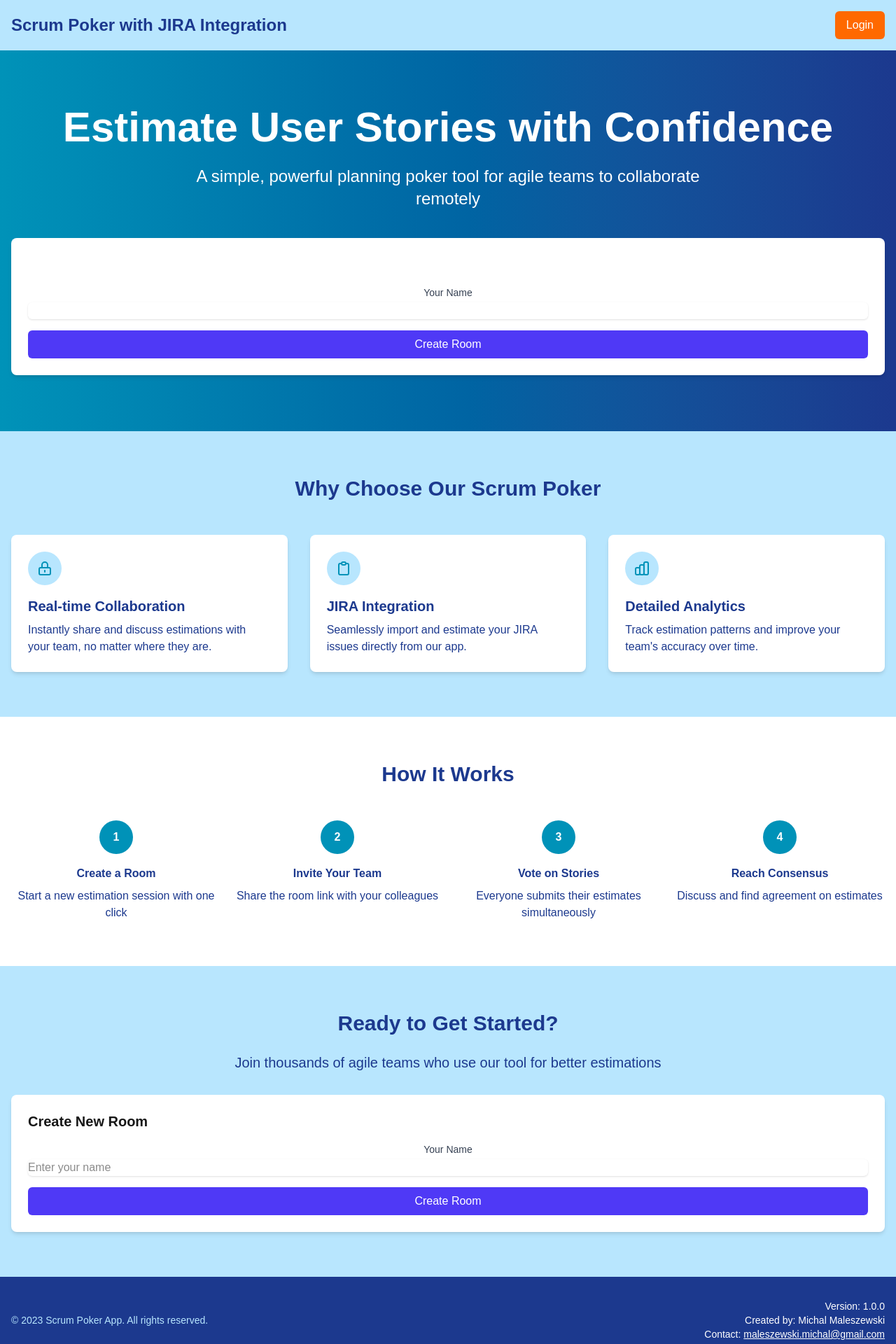
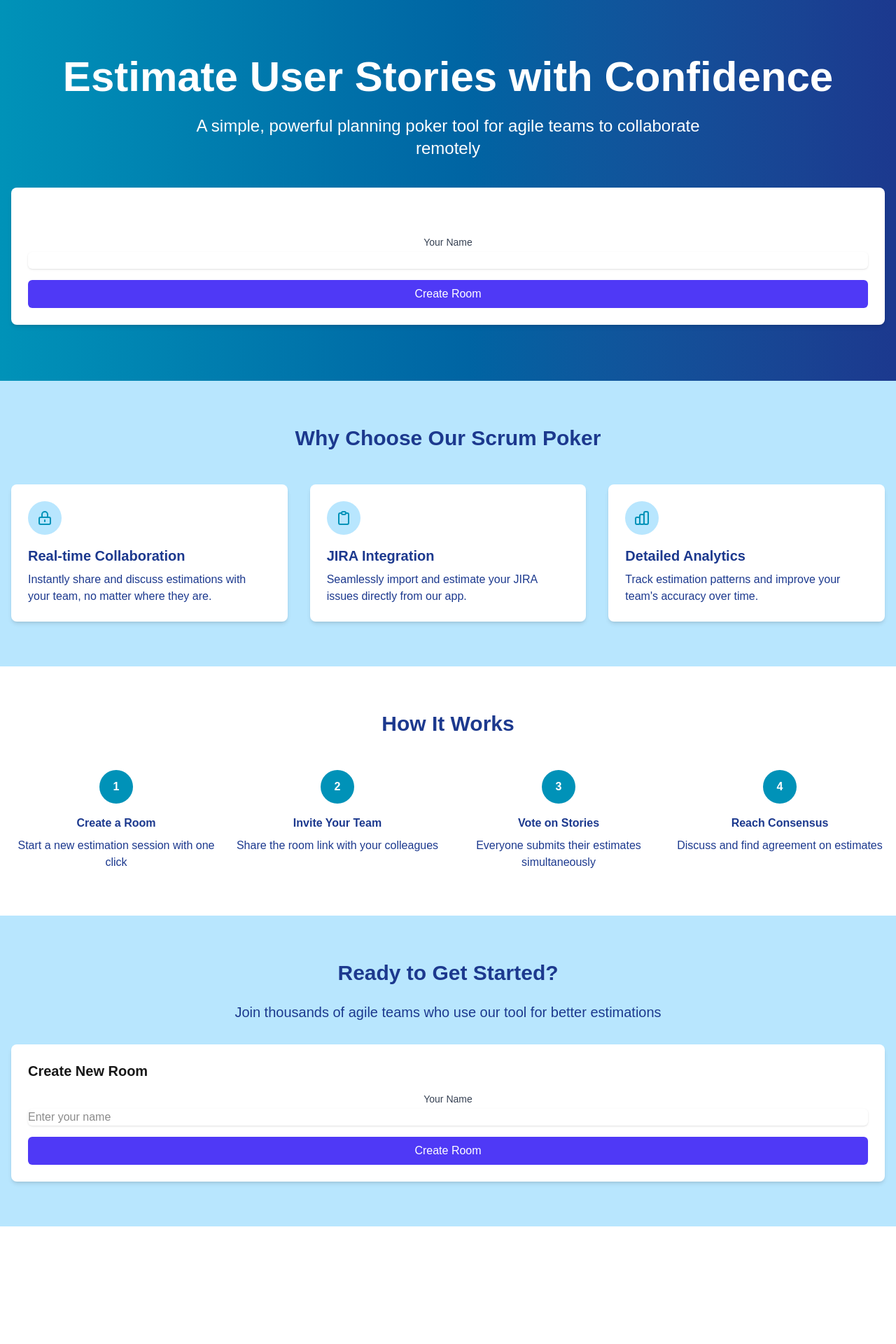
Before and after one commit to MichalWr88/scrum-poker-front, a Next.js app: page / in a window 1280 px wide. Shown: the top 1920 px of the page at 70% size. After the commit the page ends 1752 px from the top, so only its background shows below. Built offline with nearby package versions, Linux system fonts and the light colour scheme.

Commit message:
feat: simplify Home component by removing navigation and footer sections

```diff
--- a/src/app/page.tsx
+++ b/src/app/page.tsx
@@ -1,25 +1,9 @@
 import { CreateRoom } from "@/components/create-room";
-import Link from "next/link";
-import Image from "next/image";
 
 export default function Home() {
   return (
     <div className="min-h-screen flex flex-col">
-      {/* Navigation */}
-      <nav className="bg-sky-200 shadow-sm">
-        <div className="max-w-7xl mx-auto px-4 py-4 flex justify-between items-center">
-          <div className="flex items-center">
-            <span className="text-2xl font-bold text-blue-900">
-              Scrum Poker with JIRA Integration
-            </span>
-          </div>
-          <div>
-            <button className="bg-orange-500 text-white px-4 py-2 rounded-md hover:bg-orange-600 transition-colors">
-              Login
-            </button>
-          </div>
-        </div>
-      </nav>
+
 
       {/* Hero Section */}
       <section className="bg-gradient-to-r from-cyan-600 to-blue-900 text-white py-20">
@@ -118,8 +102,8 @@ export default function Home() {
                 Detailed Analytics
               </h3>
               <p className="text-blue-900">
-                Track estimation patterns and improve your team's accuracy over
-                time.
+                Track estimation patterns and improve your team&apos;s accuracy
+                over time.
               </p>
             </div>
           </div>
@@ -198,32 +182,6 @@ export default function Home() {
           <CreateRoom />
         </div>
       </section>
-
-      {/* Footer */}
-      <footer className="bg-blue-900 text-white py-8 mt-auto">
-        <div className="max-w-7xl mx-auto px-4">
-          <div className="flex flex-col md:flex-row justify-between items-center">
-            <div className="mb-4 md:mb-0">
-              <p className="text-sm text-sky-200">
-                © 2023 Scrum Poker App. All rights reserved.
-              </p>
-            </div>
-            <div className="text-center md:text-right">
-              <p className="text-sm">Version: 1.0.0</p>
-              <p className="text-sm">Created by: Michal Maleszewski</p>
-              <p className="text-sm">
-                Contact:{" "}
-                <a
-                  href="mailto:maleszewski.michal@gmail.com"
-                  className="underline"
-                >
-                  maleszewski.michal@gmail.com
-                </a>
-              </p>
-            </div>
-          </div>
-        </div>
-      </footer>
     </div>
   );
 }
```
